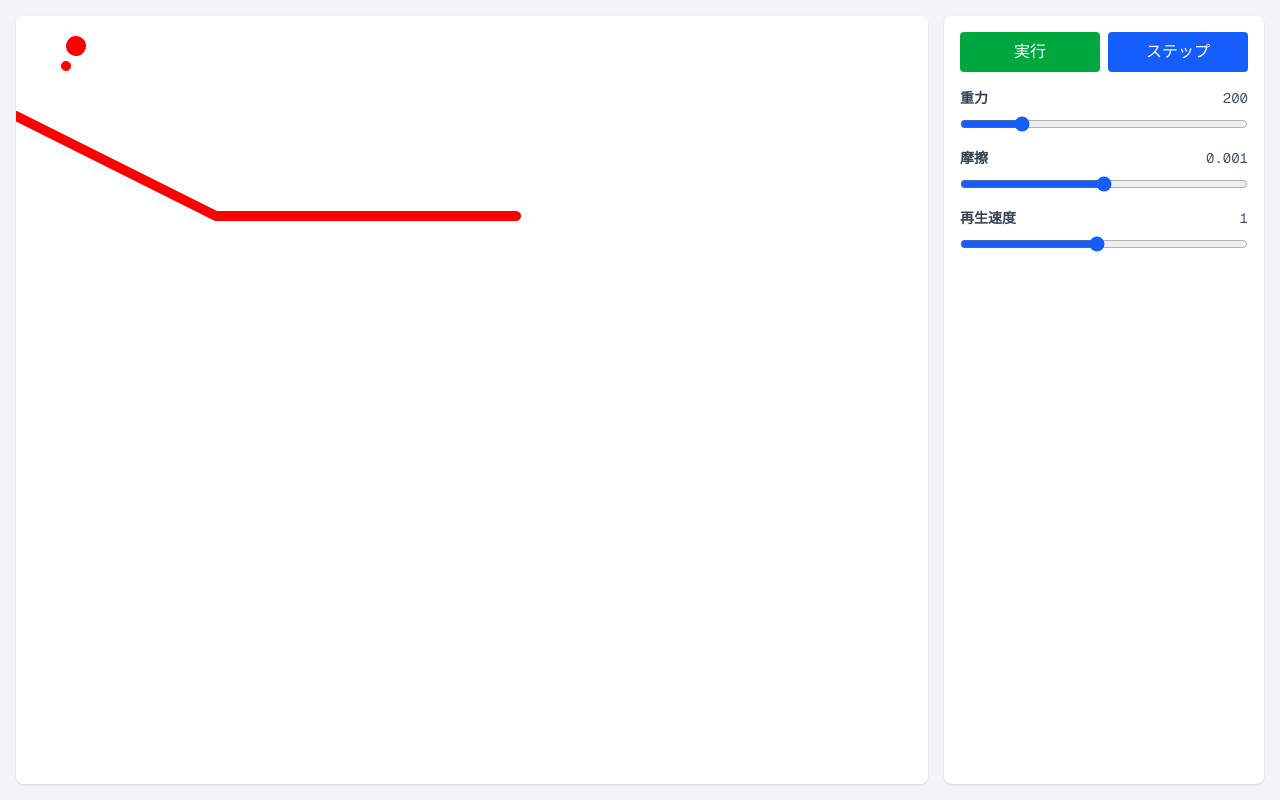
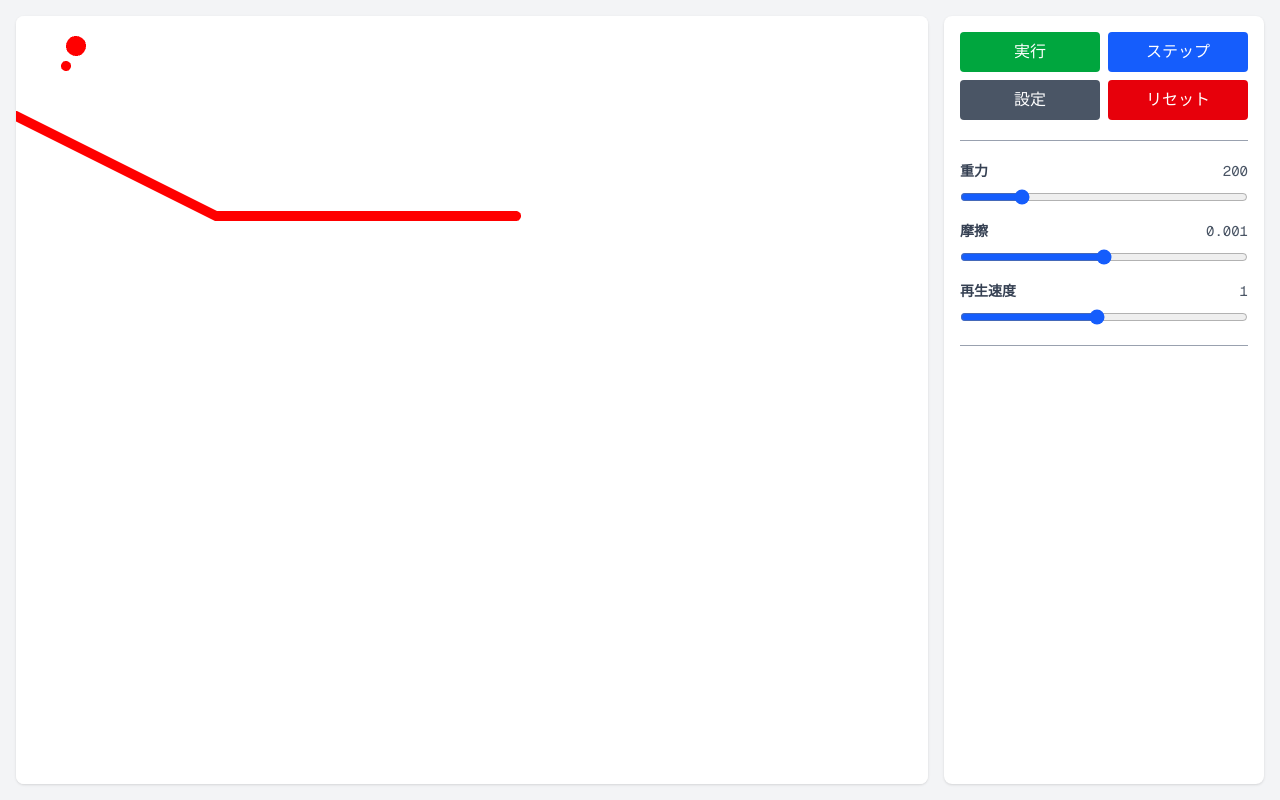
Before and after one commit to Taka005/PhysicsLab, a Next.js app: page / in a window 1280 px wide. Built offline with nearby package versions, Linux system fonts and the light colour scheme.

Commit message:
react-draggableを追加し、ControlPanelにドラッグ機能を実装。PhysicsCanvasのインポートを整理。

```diff
--- a/package.json
+++ b/package.json
@@ -12,6 +12,7 @@
     "pixi.js": "^8.22.0",
     "react": "19.3.0",
     "react-dom": "19.3.0",
+    "react-draggable": "^4.7.2",
     "zod": "^4.6.7"
   },
   "devDependencies": {
--- a/src/components/ControlPanel.tsx
+++ b/src/components/ControlPanel.tsx
@@ -2,8 +2,9 @@
 
 import { useEngine } from "@/context/EngineContext";
 import { useEngineState } from "@/hooks/useEngineState";
-import { useState } from "react";
+import { useRef, useState } from "react";
 import SliderField from "./ui/SliderField";
+import Draggable from "react-draggable";
 
 export default function ControlPanel() {
   const engine = useEngine();
@@ -11,11 +12,15 @@ export default function ControlPanel() {
   const [gravityValue, setGravityValue] = useState<number>(state.gravity);
   const [frictionValue, setFrictionValue] = useState<number>(state.friction);
   const [playBackSpeedValue, setPlayBackSpeedValue] = useState<number>(state.playBackSpeed);
+  const [isSettingOpen, setIsSettingOpen] = useState(false);
+  const nodeRef = useRef<HTMLDivElement>(null);
 
   if (!engine||!state) return null;
 
   return (
+    <>
       <div className="w-80 h-full bg-white rounded-lg shadow-sm p-4 flex flex-col gap-4 overflow-y-auto">
+        <div className="flex flex-col gap-2">
           <div className="flex gap-2">
             {state.isStarted ? (
               <button
@@ -40,6 +45,22 @@ export default function ControlPanel() {
               ステップ
             </button>
           </div>
+            <div className="flex gap-2">
+              <button
+                onClick={() => setIsSettingOpen(!isSettingOpen)}
+                className="flex-1 px-4 py-2 bg-gray-600 text-white rounded hover:bg-gray-700 transition"
+              >
+                設定
+              </button>
+              <button
+                onClick={() => engine.clear()}
+                className="flex-1 px-4 py-2 bg-red-600 text-white rounded hover:bg-red-700 transition"
+              >
+                リセット
+              </button>
+          </div>
+        </div>
+        <hr className="my-1 border-t border-gray-400" />
         <SliderField
           label="重力"
           value={gravityValue}
@@ -76,6 +97,26 @@ export default function ControlPanel() {
             engine.playBackSpeed = val;
           }}
         />
+        <hr className="my-1 border-t border-gray-400" />
       </div>
+          {isSettingOpen && (
+          <Draggable handle=".drag-handle" nodeRef={nodeRef}>
+            <div ref={nodeRef} className="absolute top-20 left-20 w-72 bg-white rounded-lg shadow-xl border border-gray-200 overflow-hidden z-50">
+              <div className="drag-handle bg-gray-500 text-white px-4 py-2 flex justify-between items-center cursor-move text-sm font-semibold">
+                <span>設定</span>
+                <button
+                  onClick={() => setIsSettingOpen(false)}
+                  className="text-gray-400 hover:text-white"
+                >
+                  ✕
+                </button>
+              </div>
+              <div className="p-4 flex flex-col gap-3 text-sm text-gray-700">
+                <p>開発中</p>
+              </div>
+            </div>
+          </Draggable>
+        )}
+    </>
   )
 }
--- a/src/components/PhysicsCanvas.tsx
+++ b/src/components/PhysicsCanvas.tsx
@@ -1,6 +1,6 @@
 "use client";
 
-import React, { useEffect, useRef } from "react";
+import { useEffect, useRef } from "react";
 import { Renderer } from "@/lib/render";
 import { CircleCreateOption } from "@/lib/engine/types";
 import { useEngine } from "@/context/EngineContext";
```
Also changed, not shown: 1 other file (tests, documents, lock files or other folders). Lines whose indentation alone changed are shown as unchanged.
